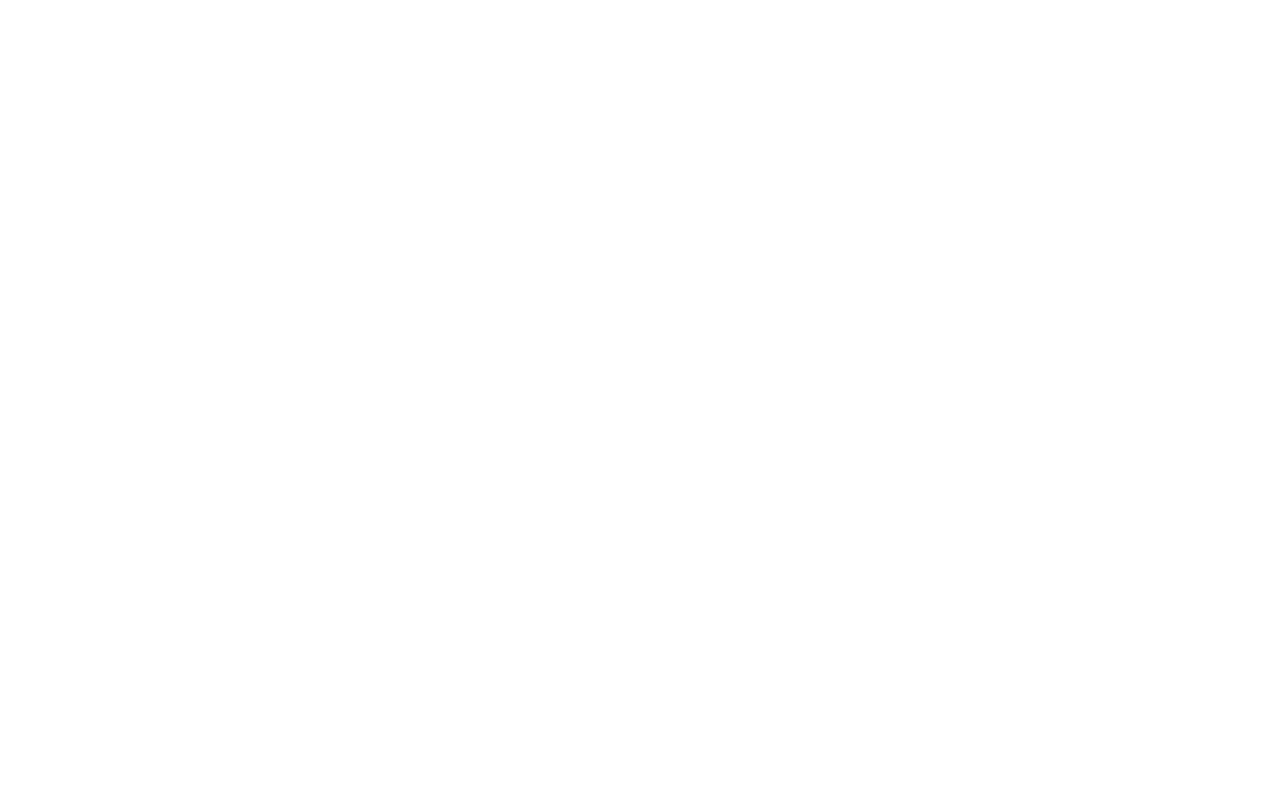
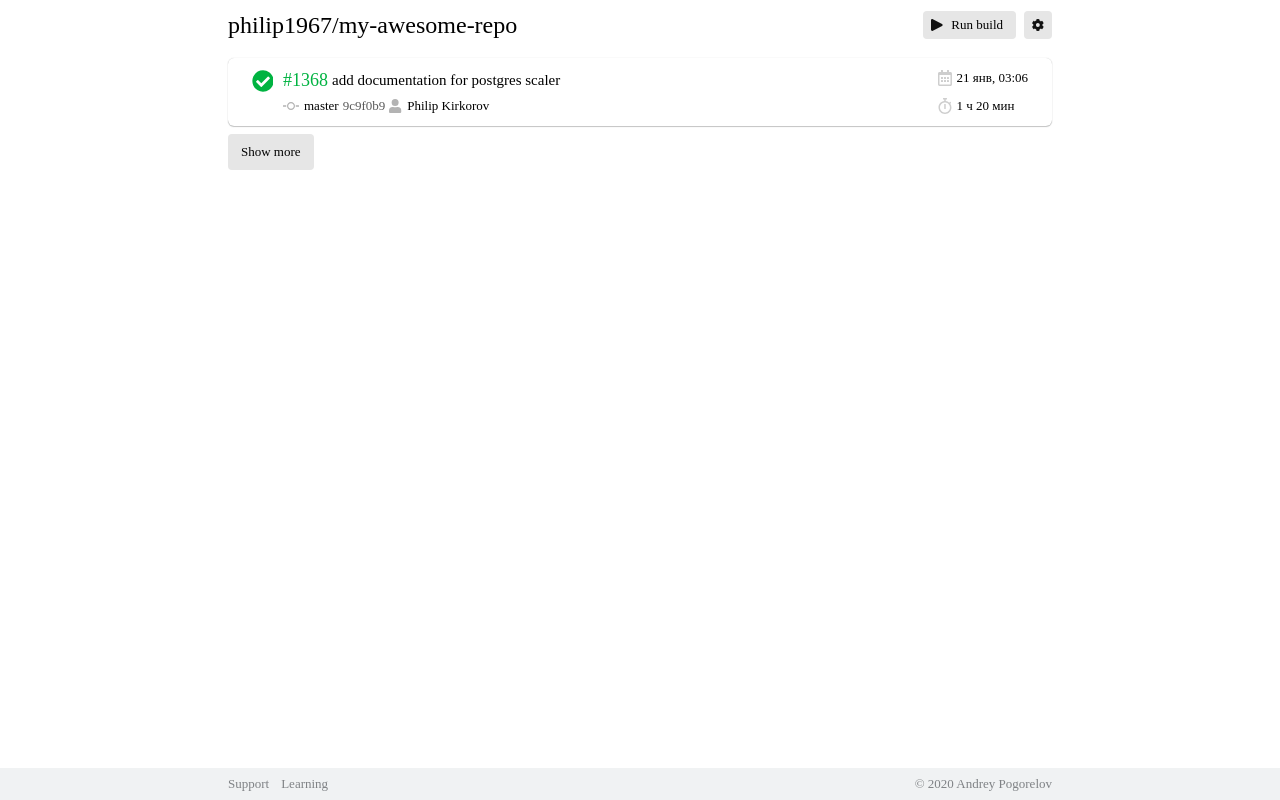
Before and after one commit to namtyda/hw3-CI-server, a React (Create React App) app in the folder ci-client/: page /history in a window 1280 px wide. Built offline with nearby package versions, Linux system fonts and the light colour scheme; a web font is replaced by a local one.

Commit message:
Add: History page

```diff
--- a/ci-client/src/components/App/App.js
+++ b/ci-client/src/components/App/App.js
@@ -3,6 +3,7 @@ import { BrowserRouter as Router, Switch, Route } from 'react-router-dom';
 import './App.scss';
 import { Start } from '../Start/Start';
 import { Settings } from '../Settings/Settings';
+import { History } from '../History/History';
 // import { Button } from '../Button/Button';
 // import { Input } from '../Input/Input';
 
@@ -13,6 +14,7 @@ function App() {
         <Switch>
           <Route path='/' exact component={Start} />
           <Route path='/settings' exact component={Settings} />
+          <Route path='/history' component={History} />
         </Switch>
       </div>
     </Router>
--- a/ci-client/src/components/Button/Button.js
+++ b/ci-client/src/components/Button/Button.js
@@ -2,17 +2,18 @@ import React from 'react';
 import classNames from 'classnames';
 import './Button.scss';
 
-export function Button({ src, text, textWithIcon, header, accent, settings}) {
+export function Button({ src, text, textWithIcon, header, accent, settings, history}) {
 
   const buttonClass = classNames({
     'button__header': header,
     'button_accent': accent,
     'button__settings': settings,
+    'header__button_history': history
   }, 'button');
   return (
     <button className={buttonClass}>
       {src && <img className='button__icon' src={src} alt="gear" />}
-      {!text ? <span className="button__text">{textWithIcon}</span> : text}
+      {!text && !history ? <span className="button__text">{textWithIcon}</span> : text}
     </button>
   );
 }
--- /dev/null
+++ b/ci-client/src/components/Card/Card.js
@@ -0,0 +1,42 @@
+import React from 'react';
+import './Card.scss';
+
+export function Card() {
+
+  return (
+    <div class="card">
+            <div className="card__discription">
+              <div className="card__icon-pr card__icon-pr_good"></div>
+              <div className="card__information">
+                <div className="card__content-wrapper">
+                  <div className="card__title-wrapper">
+                    <p className="card__number-ticket card__number-ticket_good">#1368</p>
+                    <h3 className="card__title">add documentation for postgres scaler</h3>
+                  </div>
+                  <div className="card__atributes">
+                    <div className="card__git-info">
+                      <img className="card__icon-atribute" src="images/commit.svg" alt="commit icon"/>
+                      <p className="card__branch">master</p>
+                      <p className="card__commit">9c9f0b9</p>
+                    </div>
+                    <div className="card__author-container">
+                      <img className="card__icon-atribute" src="images/user.svg" alt="use icon"/>
+                      <p className="card__author">Philip Kirkorov</p>
+                    </div>
+                  </div>
+                </div>
+                <div className="card__date">
+                  <div className="card__day-container">
+                    <img className="card__icon-atribute" src="images/calendar.svg" alt="calendar icon"/>
+                    <p className="card__day">21 янв, 03:06</p>
+                  </div>
+                  <div className="card__time-container">
+                    <img className="card__icon-atribute" src="images/time.svg" alt="time icon"/>
+                    <p className="card__time">1 ч 20 мин</p>
+                  </div>
+                </div>
+              </div>
+            </div>
+          </div>
+  );
+}
--- /dev/null
+++ b/ci-client/src/components/Card/Card.scss
@@ -0,0 +1,190 @@
+@import '../../constants.scss';
+@import '../../mixins.scss';
+
+.card {
+
+  padding: $space-xs $space-xxxl;
+  box-shadow: 0px 1px 1px rgba(67, 68, 69, 0.3), 0px 0px 1px rgba(67, 68, 69, 0.3);
+  border-radius: 6px;
+
+  @media screen and (max-width: 650px) {
+    flex-direction: column;
+  }
+
+  &__discription {
+    display: flex;
+  }
+
+  &__state-wrapper {
+    align-self: flex-start;
+  }
+
+  &__title-wrapper {
+    display: flex;
+    align-items: center;
+    margin-bottom: $space-xxxs;
+    @media screen and (max-width: 650px) {
+      flex-direction: column;
+      align-items: flex-start;
+    }
+  }
+
+  &__title {
+    font-size: $font-size-xl;
+    font-style: normal;
+    font-weight: normal;
+    line-height: $line-height-l;
+    margin: 0;
+
+    @media screen and (max-width: 650px) {
+      margin-top: $space-xxxs;
+    }
+  }
+
+  &__number-ticket {
+    margin: 0 4px 0 0;
+    font-weight: 500;
+    font-size: $font-size-xxxl;
+    line-height: $line-height-l;
+
+    @media screen and (max-width: 650px) {
+      font-size: $font-size-xxl;
+      line-height: $line-height-s;
+    }
+    &_good {
+      color: $good-pr-color;
+    }
+
+    &_reject {
+      color: $reject-pr-color;
+    }
+
+    &_queue {
+      color: $queue-pr-color;
+    }
+  }
+
+  &__atributes {
+    display: flex;
+    font-size: $font-size-l;
+    line-height: $line-height-s;
+
+    @media screen and (max-width: 650px) {
+      flex-direction: column;
+      margin-bottom: $space-xxxs;
+    }
+  }
+
+  &__author-container {
+    display: flex;
+    align-items: center;
+  }
+
+  &__git-info {
+    display: flex;
+    align-items: center;
+
+    @media screen and (max-width: 650px) {
+      margin-bottom: $space-xxxs;
+    }
+  }
+
+  &__branch {
+    margin: 0 4px 0 0;
+  }
+
+  &__commit {
+    margin: 0 4px 0 0;
+    color: $history-commit-color;
+  }
+
+  &__author {
+    margin: 0;
+  }
+
+  &__date {
+    display: flex;
+    flex-direction: column;
+    @include secondary-text-style;
+
+    @media screen and (max-width: 650px) {
+      flex-direction: row;
+      padding-top: $space-xxxs;
+      border-top: 1px solid  #F0F2F3;
+    }
+  }
+
+  &__day {
+    margin: 0;
+
+    @media screen and (max-width: 650px) {
+      margin-right: 10px;
+    }
+  }
+
+  &__time {
+    margin: 0;
+  }
+
+  &__day-container {
+    display: flex;
+    align-items: center;
+    margin: 0 0 $space-xs 0;
+
+    @media screen and (max-width: 650px) {
+      margin-bottom: 0;
+    }
+  }
+
+  &__time-container {
+    display: flex;
+    align-items: center;
+  }
+
+  &__icon-pr {
+    width: 21px;
+    margin-right: $space-xxs;
+    background-repeat: no-repeat;
+
+    @media screen and (max-width: 650px) {
+      width: 14px;
+      height: 14px;
+      background-size: 14px 14px;
+    }
+
+    &_good {
+      background-image: url('/images/goodpr.svg');
+    }
+
+    &_reject {
+      background-image: url('/images/reject.svg');
+    }
+
+    &_queue {
+      background-image: url('/images/queue.svg');
+    }
+  }
+
+  &__icon-atribute {
+    margin-right: 5px;
+  }
+
+  &:hover {
+    box-shadow: 0px 2px 8px rgba(67, 68, 69, 0.3), 0px 0px 1px rgba(67, 68, 69, 0.3);
+    cursor: pointer;
+  }
+
+  &:not(:last-child) {
+    margin-bottom: $space-xxxs;
+  }
+
+  &__information {
+    display: flex;
+    justify-content: space-between;
+    flex: 1;
+
+    @media screen and (max-width: 650px) {
+      flex-direction: column;
+    }
+  }
+}
--- a/ci-client/src/components/Header/Header.js
+++ b/ci-client/src/components/Header/Header.js
@@ -3,16 +3,25 @@ import classNames from 'classnames';
 import './Header.scss';
 import { Button } from '../Button/Button';
 
-export function Header({ settings, button }) {
+export function Header({ settings, button, history, title}) {
   const headerClass = classNames( {
     'header_settings': settings,
-    'header__content': !settings
+    'header__content': !settings,
+    'header__history-indent': history
   },'header', 'content',);
 
+  const headerTitleClass = classNames('header__title', {
+    'header__title_history': history
+  });
   return (
       <header className={headerClass}>
-        <h1 className='header__title'>School CI server</h1>
-        {button && <Button src='images/gear.svg' textWithIcon='Settings' header />}
+        <h1 className={headerTitleClass}>{title}</h1>
+          {history ?
+        <div className='header__button-wrapper'>
+          <Button src='images/play.svg' textWithIcon='Run build' header />
+          <Button src='images/gear.svg' header history />
+        </div>
+          : button && <Button src='images/gear.svg' textWithIcon='Settings' header />}
       </header>
 
   );
--- /dev/null
+++ b/ci-client/src/components/History/History.js
@@ -0,0 +1,22 @@
+import React from 'react';
+import './History.scss';
+import { Header } from '../Header/Header';
+import { Card } from '../Card/Card';
+import { Footer } from '../Footer/Footer';
+
+export function History() {
+  return (
+    <>
+    <div className='history'>
+      <Header button history title='philip1967/my-awesome-repo' />
+      <div className='content'>
+        <div className='history__list'>
+          <Card />
+        </div>
+        <button class="button history__button">Show more</button>
+      </div>
+    </div>
+    <Footer />
+    </>
+  );
+}
--- /dev/null
+++ b/ci-client/src/components/History/History.scss
@@ -0,0 +1,14 @@
+@import '../../constants.scss';
+
+.history {
+  flex-grow: 1;
+  &__button {
+    margin-top: $space-xxxs;
+    margin-bottom: $space-m;
+    padding: 0 $space-s;
+
+    @media screen and (max-width: 650px) {
+      width: 100%;
+    }
+  }
+}
--- a/ci-client/src/components/Settings/Settings.js
+++ b/ci-client/src/components/Settings/Settings.js
@@ -9,7 +9,7 @@ export function Settings() {
   return (
     <>
       <div className='settings'>
-        <Header settings />
+        <Header settings title='School CI server' />
         <div className='content'>
           <h2 className="settings__title">Settings</h2>
           <p className="settings__subtitle">Configure repository connection and synchronization settings.</p>
--- a/ci-client/src/components/Start/Start.js
+++ b/ci-client/src/components/Start/Start.js
@@ -8,7 +8,7 @@ export function Start() {
   return (
     <>
     <div className='start'>
-      <Header button/>
+      <Header button title='School CI server'/>
       <div className='settings-info content'>
         <img className="settings-info__img" src="images/settingslogo.svg" alt="key and screw" />
         <p className="settings-info__text">
```
